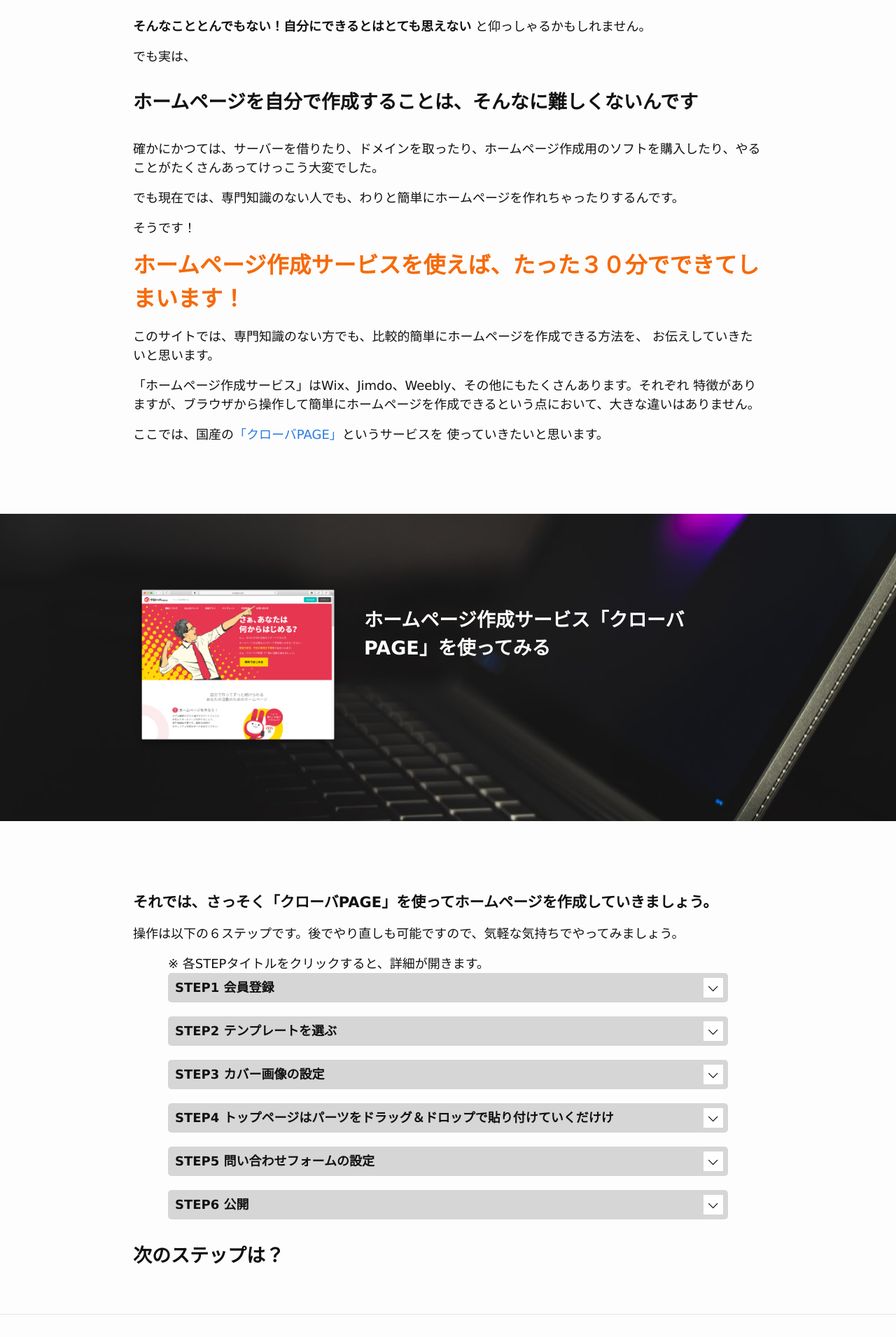
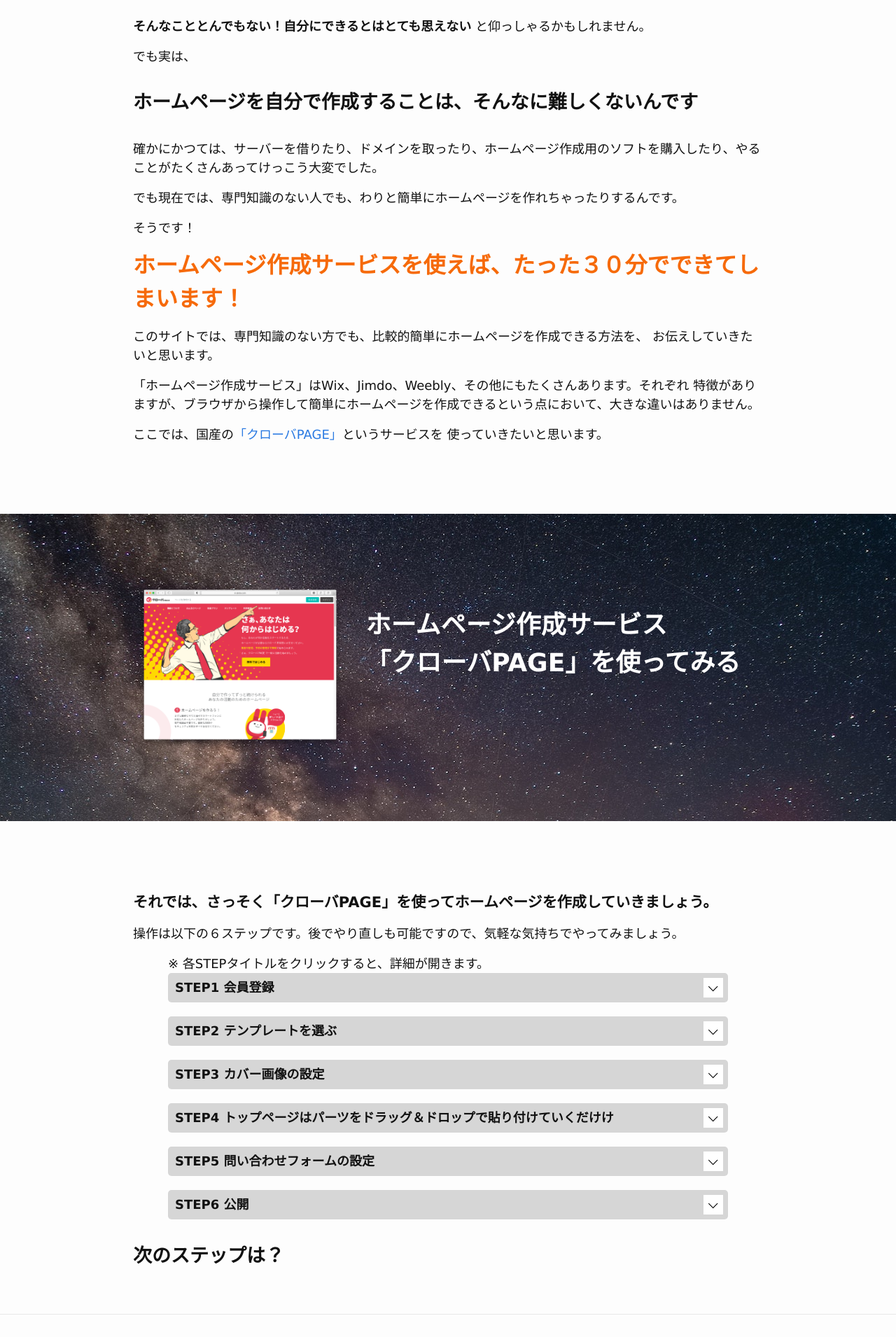
Before and after one commit to saitomako/hpbyself, a Jekyll site: the page built from index.md, in a window 1280 px wide. Shown: the part 937-2847 px from the top of the page at 70% size. Built offline with Jekyll 4.4.1, drawn with Linux system fonts in a browser that asks for light colours; our own code applies the rules of GitHub Pages for plain Markdown files.

Commit message:
update etc

```diff
--- a/_sass/_layout.scss
+++ b/_sass/_layout.scss
@@ -236,7 +236,7 @@
   margin-left: calc(50% - 50vw);
   padding-top: 100px;
   padding-bottom: 100px;
-  background: url(../images/head-banner.jpg) center / cover;
+  background: url(../images/night-sky.jpg) center / cover;
   margin-top: 100px;
   margin-bottom: 100px;
   .wrapper {
@@ -245,6 +245,7 @@
     justify-content: center;
     img { width: 300px; }
     h2 {
+      font-size: 36px;
       color: #fff;
     }
   }
--- a/index.md
+++ b/index.md
@@ -58,7 +58,7 @@
 <section id="lets-try">
 <div class="wrapper">
 <img src="images/01-qloba.png">
-<h2>ホームページ作成サービス「クローバPAGE」を使ってみる</h2>
+<h2>ホームページ作成サービス<br>「クローバPAGE」を使ってみる</h2>
 </div>
 </section>
 
```
Also changed, not shown: assets/images/cat-lookup.jpg (added), assets/images/night-sky.jpg (added), 3 other files.
